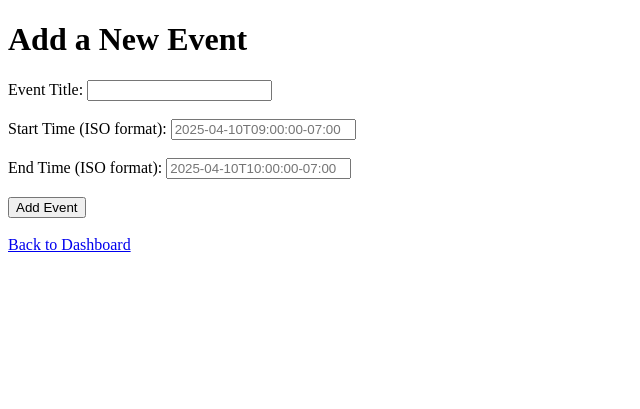
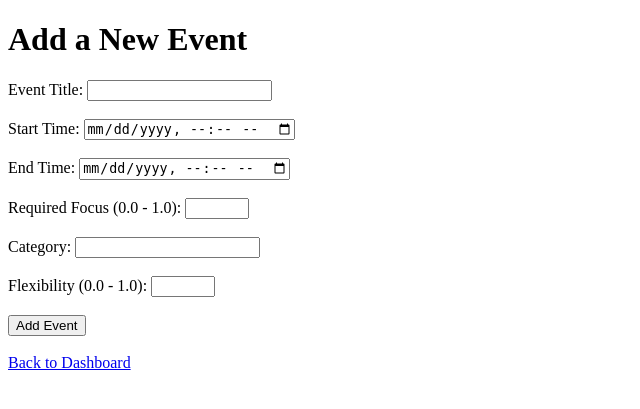
Before and after one commit to nrouizem/scheduler, a Flask app: page /add_event in a window 1280 px wide. Shown: the top 409 px of the page, without its empty margins (0-640 px from the left). Run offline with Flask 3, Linux system fonts and the light colour scheme; the visitor is signed in with stand-in values (Sample User, id 1); parts of the project's set-up code (start-up, migrations or seed data) failed here and were passed over.

Commit message:
event input

```diff
--- a/templates/add_event.html
+++ b/templates/add_event.html
@@ -7,13 +7,29 @@
     <h1>Add a New Event</h1>
     <form method="post" action="{{ url_for('add_event') }}">
       <label for="summary">Event Title:</label>
-      <input type="text" id="summary" name="summary" required><br><br>
+      <input type="text" id="summary" name="summary" required>
+      <br><br>
 
-      <label for="start_time">Start Time (ISO format):</label>
-      <input type="text" id="start_time" name="start_time" placeholder="2025-04-10T09:00:00-07:00" required><br><br>
+      <label for="start_time">Start Time:</label>
+      <input type="datetime-local" id="start_time" name="start_time" required>
+      <br><br>
 
-      <label for="end_time">End Time (ISO format):</label>
-      <input type="text" id="end_time" name="end_time" placeholder="2025-04-10T10:00:00-07:00" required><br><br>
+      <label for="end_time">End Time:</label>
+      <input type="datetime-local" id="end_time" name="end_time" required>
+      <br><br>
+
+      <!-- Additional fields for scheduling parameters -->
+      <label for="required_focus">Required Focus (0.0 - 1.0):</label>
+      <input type="number" id="required_focus" name="required_focus" step="0.1" min="0" max="1">
+      <br><br>
+
+      <label for="category">Category:</label>
+      <input type="text" id="category" name="category">
+      <br><br>
+
+      <label for="flexibility">Flexibility (0.0 - 1.0):</label>
+      <input type="number" id="flexibility" name="flexibility" step="0.1" min="0" max="1">
+      <br><br>
 
       <input type="submit" value="Add Event">
     </form>
```
